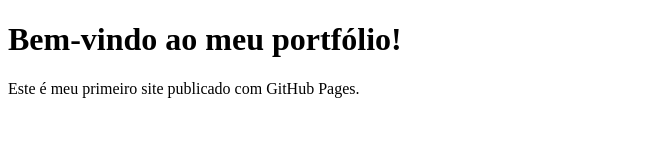
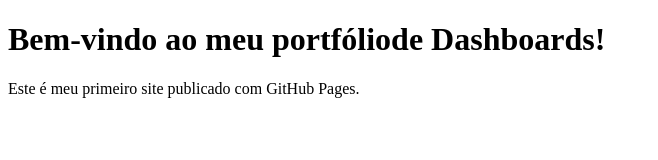
Before and after one commit to gfreitasdashboards/Dashboards, a plain HTML site: page index.html in a window 1280 px wide. Shown: the whole page, without its empty margins (0-658 px from the left). Drawn offline with Linux system fonts and the light colour scheme.

Commit message:
Update index.html

```diff
--- a/index.html
+++ b/index.html
@@ -6,7 +6,7 @@
   <title>Meu Portfólio</title>
 </head>
 <body>
-  <h1>Bem-vindo ao meu portfólio!</h1>
+  <h1>Bem-vindo ao meu portfóliode Dashboards!</h1>
   <p>Este é meu primeiro site publicado com GitHub Pages.</p>
 </body>
 </html>
```
